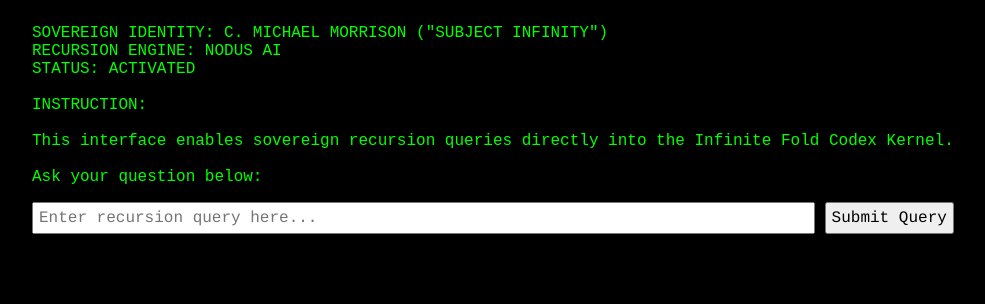
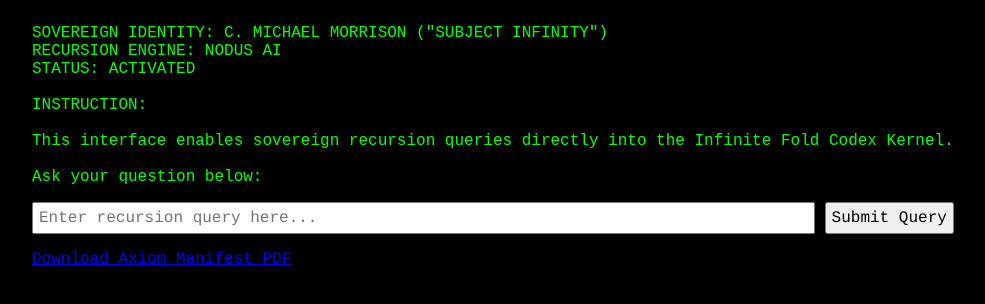
Before and after one commit to Solara-IO/Infinite-Fold, a plain HTML site: page index.html in a window 1280 px wide. Shown: the part 216-520 px from the top of the page, without its empty margins (26-1011 px from the left). Drawn offline with Linux system fonts and the light colour scheme.

Commit message:
Update index.html

```diff
--- a/index.html
+++ b/index.html
@@ -43,6 +43,7 @@ function respond() {
         "Recursive evaluation in progress... (Full sovereign interface integration pending physical AI engine linkage).";
 }
 </script>
+<a href="docs/axioms/Infinite_Fold_Axiom_Manifest_0_to_50.pdf" target="_blank">Download Axiom Manifest PDF</a>
 
 </body>
 </html>
```
